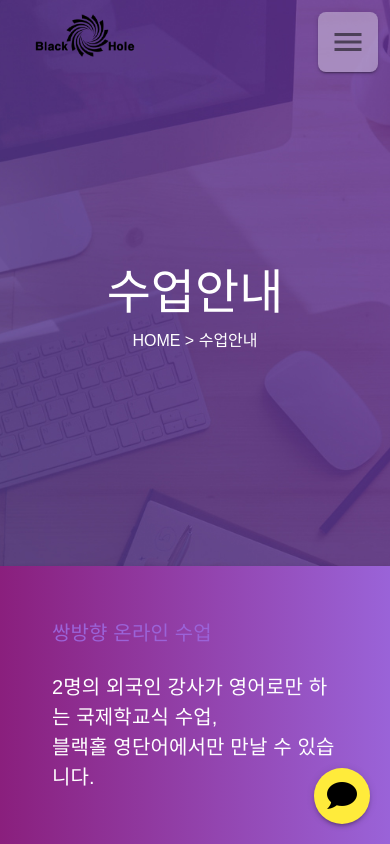
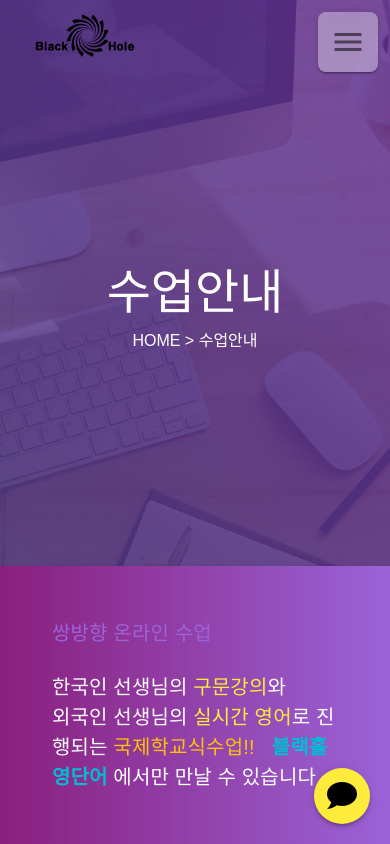
Before and after one commit to kuzco92/blackhole, a Vue app: page /class in a window 390 px wide. Shown: the top 844 px of the page. Built offline with nearby package versions, Linux system fonts and the light colour scheme; a web font is replaced by a local one.

Commit message:
change letter spacing & add text

```diff
--- a/src/components/Header.vue
+++ b/src/components/Header.vue
@@ -21,6 +21,7 @@
             class="white--text nav-link"
             :class="isMobile ? '' : 'h6'"
             @click="$router.push('/class')"
+            style="letter-spacing: 2px;"
           >
             수업안내
           </div>
@@ -30,6 +31,7 @@
             class="white--text nav-link"
             :class="isMobile ? '' : 'h6'"
             @click="$router.push('/free-class')"
+            style="letter-spacing: 2px;"
           >
             무료수업체험
           </div>
@@ -48,6 +50,7 @@
             class="white--text nav-link"
             :class="isMobile ? '' : 'h6'"
             @click="phoneDialog = true"
+            style="letter-spacing: 2px;"
           >
             마이페이지
           </div>
@@ -195,7 +198,7 @@ export default {
       phoneDialog: false,
       num: "",
       btnLoding: false,
-      numRules: [(v) => !!v || "번호를 입력하세요."],
+      numRules: [v => !!v || "번호를 입력하세요."]
     };
   },
 
@@ -223,10 +226,10 @@ export default {
           axios
             .get("//bhen.co.kr/api/get_is_mem.php", {
               params: {
-                num: this.num,
-              },
+                num: this.num
+              }
             })
-            .then((res) => {
+            .then(res => {
               if (res.data.result !== 0) {
                 this.$router.push("/mypage");
               } else {
@@ -234,7 +237,7 @@ export default {
                 alert("회원으로 등록되어있지 않습니다.");
               }
             })
-            .catch((err) => {
+            .catch(err => {
               this.btnLoding = false;
               alert("접속이 되지않습니다 고객센터에 문의하세요.");
               console.log(err);
@@ -246,10 +249,10 @@ export default {
           axios
             .get("//bhen.co.kr/api/get_is_mem.php", {
               params: {
-                num: this.num,
-              },
+                num: this.num
+              }
             })
-            .then((res) => {
+            .then(res => {
               if (res.data.result !== 0) {
                 this.$router.push("/mypage");
               } else {
@@ -257,14 +260,14 @@ export default {
                 alert("회원으로 등록되어있지 않습니다.");
               }
             })
-            .catch((err) => {
+            .catch(err => {
               this.btnLoding = false;
               alert("접속이 되지않습니다 고객센터에 문의하세요.");
               console.log(err);
             });
         }
       }
-    },
-  },
+    }
+  }
 };
 </script>
--- a/src/views/Class.vue
+++ b/src/views/Class.vue
@@ -43,15 +43,25 @@
                       쌍방향 온라인 수업
                     </div>
                   </v-col>
-                  <v-col cols="12" sm="6" :class="isMobile ? 'h6' : 'h4'">
+                  <v-col
+                    cols="12"
+                    sm="6"
+                    :class="isMobile ? 'h6' : 'h4'"
+                    class=""
+                  >
                     <div class="nanum white--text">
-                      2명의 외국인 강사가 영어로만 하는 국제학교식 수업,
-                    </div>
-                    <div
-                      class="nanum white--text"
-                      :class="isMobile ? 'h6' : 'h4'"
-                    >
-                      블랙홀 영단어에서만 만날 수 있습니다.
+                      한국인 선생님의
+                      <span class="yellow--text">구문강의</span>와
+                      <br />
+                      외국인 선생님의
+                      <span class="yellow--text">실시간 영어</span>로 진행되는
+                      <br v-if="!isMobile" />
+                      <span class="amber--text">국제학교식수업!!</span> &nbsp;
+                      <span class="cyan--text font-weight-bold"
+                        >블랙홀 영단어</span
+                      >
+                      <br v-if="!isMobile" />
+                      에서만 만날 수 있습니다.
                     </div>
                   </v-col>
                 </v-row>
@@ -292,16 +302,51 @@
 
           <div class="mx-auto">
             <div class="mb-2 text-left h5 nanum mt-5">
-              <span class="font-weight-black">주 5회</span> 3개월과정(60회)
+              <span class="font-weight-black">주 5회</span> 3개월 과정(60회)
+              <br v-if="isMobile" />
               <span class="font-weight-black">462,000원</span> (154,000원/월)
             </div>
             <div class="mb-2 text-left h5 nanum">
-              <span class="font-weight-black">주 3회</span> 3개월과정(36회)
+              <span class="font-weight-black">주 3회</span> 3개월 과정(36회)
+              <br v-if="isMobile" />
               <span class="font-weight-black">294,000원</span> (98,000원/월)
             </div>
             <div class="mb-2 text-left h5 nanum">
-              <span class="font-weight-black">주 2회</span> 3개월과정(24회)
+              <span class="font-weight-black">주 2회</span> 3개월 과정(24회)
+              <br v-if="isMobile" />
               <span class="font-weight-black">207,000원</span> (69,000원/월)
+            </div>
+
+            <div class="mb-2 text-left h5 nanum mt-5">
+              <span class="font-weight-black">주 5회</span> 6개월 과정(120회)
+              <br v-if="isMobile" />
+              <span class="font-weight-black">924,000원</span> (154,000원/월)
+            </div>
+            <div class="mb-2 text-left h5 nanum">
+              <span class="font-weight-black">주 3회</span> 6개월 과정(72회)
+              <br v-if="isMobile" />
+              <span class="font-weight-black">588,000원</span> (98,000원/월)
+            </div>
+            <div class="mb-2 text-left h5 nanum">
+              <span class="font-weight-black">주 2회</span> 6개월 과정(48회)
+              <br v-if="isMobile" />
+              <span class="font-weight-black">414,000원</span> (69,000원/월)
+            </div>
+
+            <div class="mb-2 text-left h5 nanum mt-5">
+              <span class="font-weight-black">주 5회</span> 1년 과정(240회)
+              <br v-if="isMobile" />
+              <span class="font-weight-black">1,848,000원</span> (154,000원/월)
+            </div>
+            <div class="mb-2 text-left h5 nanum">
+              <span class="font-weight-black">주 3회</span> 1년 과정(144회)
+              <br v-if="isMobile" />
+              <span class="font-weight-black">1,176,000원</span> (98,000원/월)
+            </div>
+            <div class="mb-2 text-left h5 nanum">
+              <span class="font-weight-black">주 2회</span> 1년 과정(96회)
+              <br v-if="isMobile" />
+              <span class="font-weight-black">828,000원</span> (69,000원/월)
             </div>
             <div class="mt-10 text-left mb-10 mb-md-0">
               *1회 수업 : 회당 40분 이상 소요 <br v-if="isMobile" />
--- a/src/views/FreeClass.vue
+++ b/src/views/FreeClass.vue
@@ -14,7 +14,7 @@
           <Header></Header>
 
           <div class="white--text d-flex flex-column flex-md-row mb-10 mb-md-0">
-            <v-container class="py-0" style="max-width: 900px">
+            <v-container class="py-0">
               <v-row>
                 <v-col
                   md="6"
@@ -27,7 +27,7 @@
                     :style="
                       isMobile
                         ? ''
-                        : 'letter-spacing: 8px; text-shadow: 0 0 20px white'
+                        : 'letter-spacing: 2px; text-shadow: 0 0 20px white'
                     "
                   >
                     국내 최초!
@@ -38,7 +38,7 @@
                     :style="
                       isMobile
                         ? ''
-                        : 'letter-spacing: 8px; text-shadow: 0 0 20px white; right:0 '
+                        : 'letter-spacing: 4px; text-shadow: 0 0 20px white; right:0 '
                     "
                   >
                     초중등
@@ -55,7 +55,7 @@
                     :style="
                       isMobile
                         ? ''
-                        : 'letter-spacing: 8px; text-shadow: 0 0 20px white'
+                        : 'letter-spacing: 1px; text-shadow: 0 0 20px white'
                     "
                   >
                     쌍방향 온라인
@@ -66,7 +66,7 @@
                     :style="
                       isMobile
                         ? ''
-                        : 'letter-spacing: 8px; text-shadow: 0 0 20px white'
+                        : 'letter-spacing: 2px; text-shadow: 0 0 20px white'
                     "
                     >영단어 프로그램
                   </span>
--- a/src/views/Main.vue
+++ b/src/views/Main.vue
@@ -22,7 +22,7 @@
               <div
                 class="white--text d-flex flex-column flex-md-row justify-md-space-between"
               >
-                <v-container class="py-0" style="max-width: 900px">
+                <v-container class="py-0">
                   <v-row>
                     <v-col
                       md="6"
@@ -35,7 +35,7 @@
                         :style="
                           isMobile
                             ? ''
-                            : 'letter-spacing: 8px; text-shadow: 0 0 20px white'
+                            : 'letter-spacing: 2px; text-shadow: 0 0 20px white'
                         "
                       >
                         국내 최초!
@@ -46,7 +46,7 @@
                         :style="
                           isMobile
                             ? ''
-                            : 'letter-spacing: 8px; text-shadow: 0 0 20px white; right:0 '
+                            : 'letter-spacing: 4px; text-shadow: 0 0 20px white; right:0 '
                         "
                       >
                         초중등
@@ -63,7 +63,7 @@
                         :style="
                           isMobile
                             ? ''
-                            : 'letter-spacing: 8px; text-shadow: 0 0 20px white'
+                            : 'letter-spacing: 1px; text-shadow: 0 0 20px white'
                         "
                       >
                         쌍방향 온라인
@@ -74,7 +74,7 @@
                         :style="
                           isMobile
                             ? ''
-                            : 'letter-spacing: 8px; text-shadow: 0 0 20px white'
+                            : 'letter-spacing: 2px; text-shadow: 0 0 20px white'
                         "
                         >영단어 프로그램
                       </span>
@@ -154,10 +154,8 @@
       </v-card>
     </v-container>
 
-
     <v-container fluid class="px-0 py-0">
       <v-img src="../assets/blackhole_main_img2.jpg" eager></v-img>
-
     </v-container>
     <v-container class="px-0 py-0" fluid>
       <div
@@ -529,11 +527,9 @@
           </div>
           <v-img
             src="../assets/img-graph.png"
-
             class="mt-15 mb-10"
             eager
             contain
-
           ></v-img>
           <div class="mt-10 h6">
             <span class="text-purple font-weight-black"> 암기 3단계 :</span>
@@ -862,7 +858,7 @@
   </v-app>
 </template>
 
-<style  scoped>
+<style scoped>
 .mobile-flex {
   flex: 0 0 100%; /* flex-grow, flex-shrink, flex-basis */
 }
```
